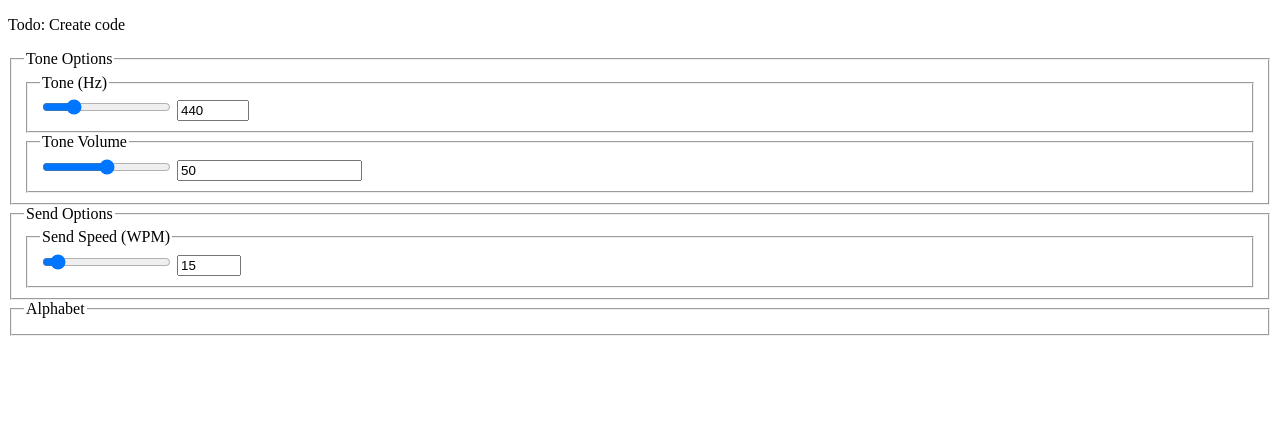
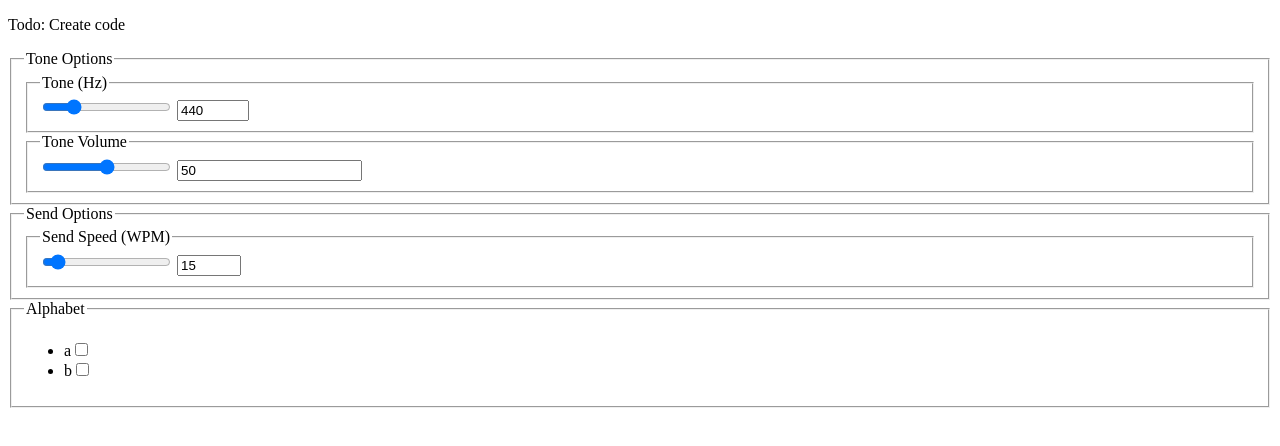
Before and after one commit to amusselm/MorseCodeTutorJS, a plain HTML site: page index.html in a window 1280 px wide. Drawn offline with Linux system fonts and the light colour scheme.

Commit message:
Added inital alphabet
Added the inital alphabet and the ability to display said
inital alphabet.

```diff
--- a/index.html
+++ b/index.html
@@ -2,7 +2,7 @@
 <html>
 <head>
 <title>
-    Morose Code Tutor
+    Morse Code Tutor
 </title>
 <meta charset="UTF-8">
 </head>
@@ -30,10 +30,11 @@
                 <input type="number" id="sendSpeedNum" oninput="updateSendSpeed(this.value)"></input>
             </fieldset>
         </fieldset>
-    <fieldset id="alphabet">
+        <fieldset>
             <legend>Alphabet</legend>
+                <ul id="alphabet">
 
-
+                </ul>
         </fieldset>
     </form>
     <!-- Okay, To start with I think I want to have some simple settings here:
--- a/morsetutor.js
+++ b/morsetutor.js
@@ -43,6 +43,36 @@ var sendOptions = {
     }
 }
 
+function Letter(display, morse) {
+    this.display = display;
+    this.morse = morse;
+    var enabled = false;
+
+    this.getInnerHtml = function() {
+        let listTag = document.createElement("li");
+        listTag.innerHTML = this.display;
+
+        let inputTag = document.createElement("input");
+        inputTag.setAttribute('type','checkbox');
+        inputTag.addEventListener('click',this.toggle);
+        listTag.appendChild(inputTag);
+        return listTag;
+    }
+
+    this.toggle = function () {
+        enabled = !enabled;
+    }
+
+}
+
+var alphabet = [
+    new Letter("a",".-"),
+    new Letter("b","-...")
+];
+
+
+
+
 function init() {
     document.getElementById("frequencyRange").min = tone.frequencyMin;
     document.getElementById("frequencyNum").min = tone.frequencyMin;
@@ -59,10 +89,16 @@ function init() {
     document.getElementById("sendSpeedRange").max = sendOptions.maxSendSpeed;
     document.getElementById("sendSpeedNum").min = sendOptions.minSendSpeed;
     document.getElementById("sendSpeedNum").max = sendOptions.maxSendSpeed;
+
+    let alphabetFieldset = document.getElementById("alphabet");
+    alphabet.forEach(function(element) {
+        alphabetFieldset.appendChild(element.getInnerHtml());
+    });
+
+    //Default values, forces setters to be called.
+    tone.frequency = 440;
+    tone.volume = 50;
+    sendOptions.speed = 15;
 }
 
 init();
-
-tone.frequency = 440;
-tone.volume = 50;
-sendOptions.speed = 15;
```
Lines whose indentation alone changed are shown as unchanged.
